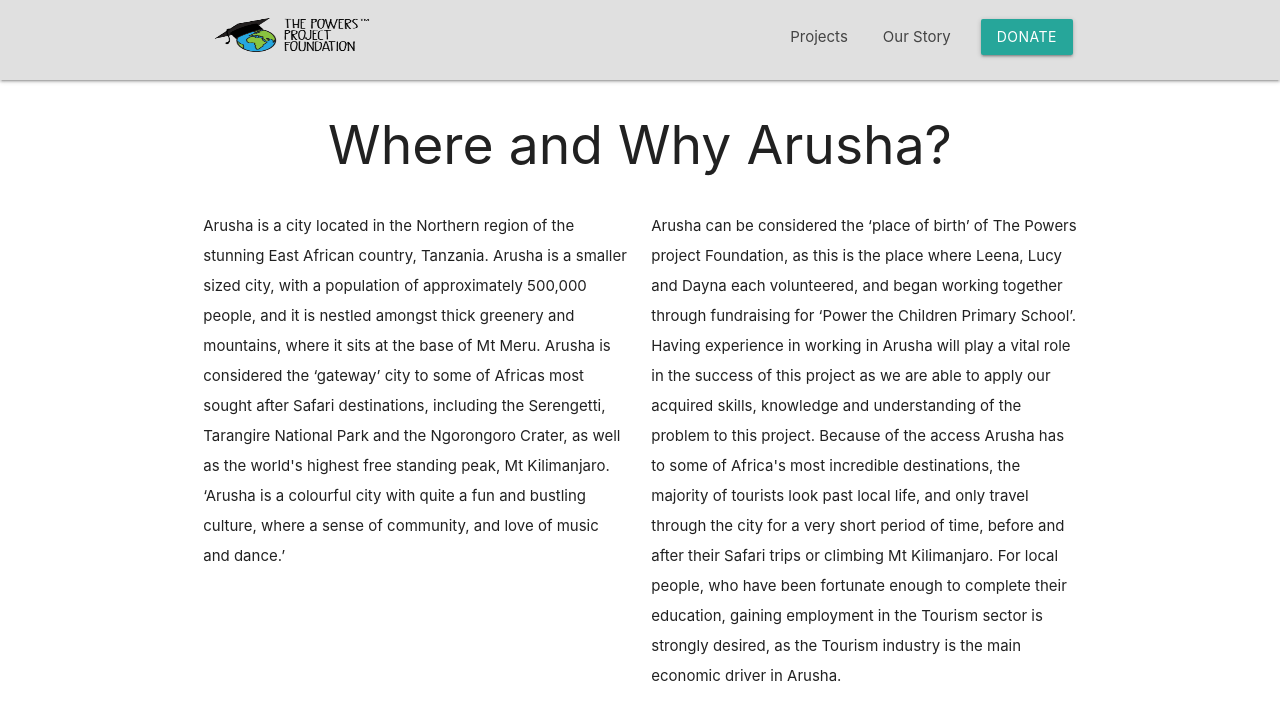
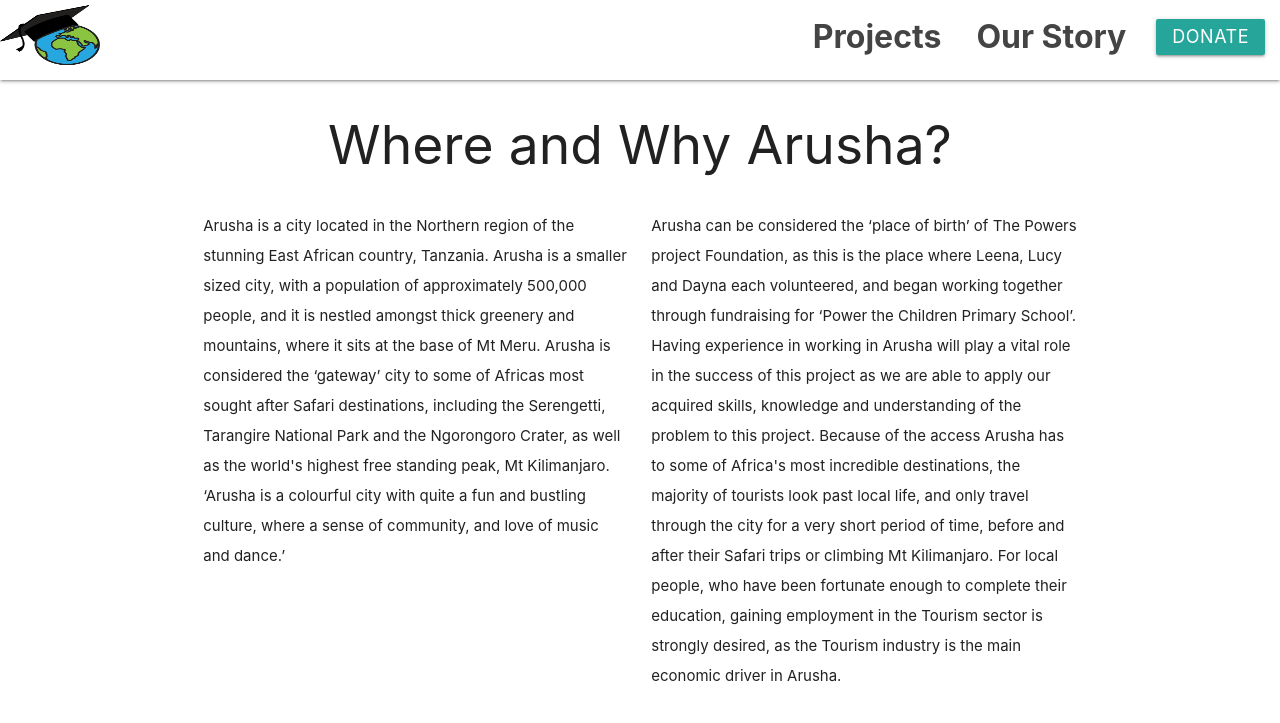
Before and after one commit to Apexinsideapex/PowersProjectWebsite, a plain HTML site: page arusha.html in a window 1280 px wide. Shown: the top 723 px of the page. Drawn offline with nearby package versions, Linux system fonts and the light colour scheme.

```diff
--- a/arusha.html
+++ b/arusha.html
@@ -11,17 +11,17 @@
   <link href="css/style.css" type="text/css" rel="stylesheet" media="screen,projection"/>
 </head>
 <body>
-  <nav class="grey lighten-2" role="navigation">
-    <div class="nav-wrapper container">
-      <a id="logo-container" href="index.html" class="brand-logo"><img src="./images/logo.png" style="height: 60px; width: 200px;"></a>
+  <nav class='white' role="navigation">
+    <div class="nav-wrapper ">
+      <a id="logo-container" href="index.html" class="brand-logo"><img src="./images/Slogo.png" style="height: 60px; width: 100px;"></a>
       <ul class="right hide-on-med-and-down reverse">
-        <li><a class='dropdown-trigger' href='#' data-target='dropdown1'>Projects</a>
+        <li><a class='dropdown-trigger' href='#' data-target='dropdown1' style="font-size: xx-large; font-weight: bolder;">Projects</a>
           <ul id="dropdown1" class="dropdown-content">
             <li style="margin-top: 50px;"><a href="./arusha.html" >Arusha Project</a></li>
           </ul>
         </li>
-        <li><a href="./meettheteam.html">Our Story</a></li>
-        <li><a class='btn waves-effect' href="./donate.html">Donate</a></li>
+        <li><a href="./meettheteam.html" style="font-size: xx-large; font-weight: bolder;">Our Story</a></li>
+        <li><a class='btn waves-effect' href="./donate.html" style="font-size: larger; ">Donate</a></li>
       </ul>
 
       <ul id="nav-mobile" class="sidenav">
```
Also changed, not shown: contactus.html (+6 -6 lines), index.html (+1 -3 lines), meettheteam.html (+6 -6 lines), 1 other file.
